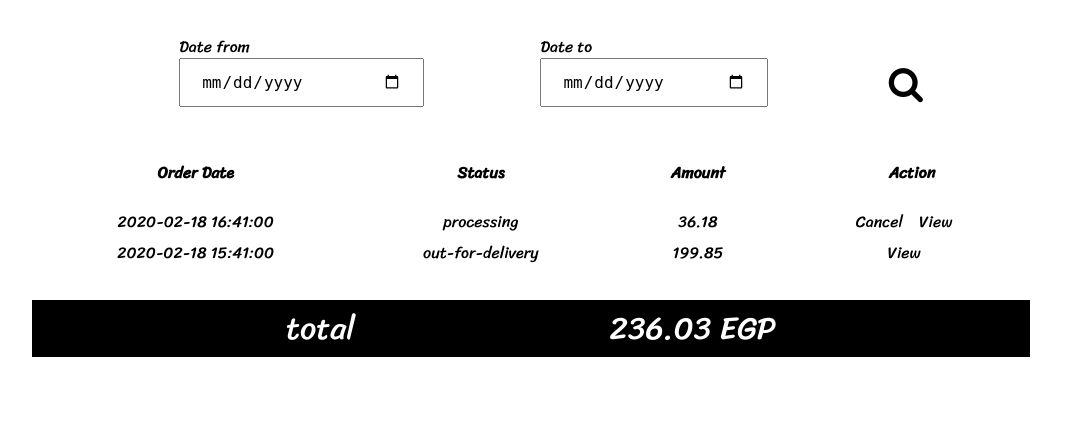
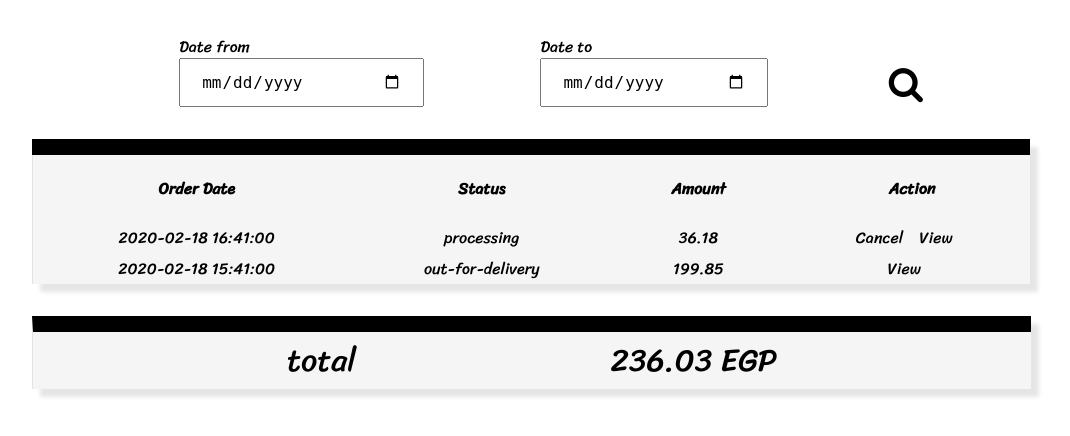
Before and after one commit to asaid-0/cafe-php, a PHP site: page /PHPLabs/user-orders.php in a window 1280 px wide. Shown: the part 84-520 px from the top of the page, without its empty margins (109-1179 px from the left). Run offline with PHP 8.4, Linux system fonts and the light colour scheme; data comes from the database, SQL or seed files in the repository.

Commit message:
user-orders ui changes

```diff
--- a/assets/css/user-orders.css
+++ b/assets/css/user-orders.css
@@ -21,24 +21,38 @@
 .search-icon {
     font-size: 2.3rem;
 }
-
+.search-icon:hover {
+    font-size: 3rem;
+}
 .search-input {
     margin-bottom: 2rem ;
+}
+.search-input:hover{
+    border: 0.1rem solid black;
+    border-radius: 0.5rem;
+    color: #000;
 }
 /* ************************** */
 /*orders table styling*/
 /* ************************* */
-.orders-table{
+.orders-table , .calculate{
     border-collapse: collapse;
     width: 100%;
+    background-color: #f5f5f5;
+    border-top: 1rem solid #000;
+    box-shadow: 0.5rem 0.5rem 0.25rem rgba(0, 0, 0, .1);
+    border-left: 1px solid #e3e3e3;
 }
 .orders-table th {
     padding: 1.2rem;
     text-align: center;
-    background-color:white;
     color: black;
 }
-.orders-table td:hover {background-color: #ddd;}
+.data-row:hover {
+    background-color: #fafafa;
+    border-color: #e1e1e1;
+    border: 0.2rem solid black;
+}
 .orders-table tr{
     padding: 1rem;
     text-align: center;
@@ -64,8 +78,8 @@
 .calculate{
     display: flex;
     justify-content: space-evenly;
-    background-color: black;
-    color: white;
+    /* background-color: black; */
+    /* color: white; */
     font-size: 2rem;
 }
 .hidden{
--- a/user-orders.php
+++ b/user-orders.php
@@ -212,7 +212,7 @@
                             foreach ($data_order_products as $product_details) {
                                 $amount += $product_details["price"]*$product_details["quantity"];
                             }
-                            echo '  <tr>
+                            echo '  <tr class = "data-row">
                                     <td>'.$order_details["date"].'</td>
                                     <td>'.$order_details["status"].'</td>
                                     <td>'.$amount.'</td>';
```
